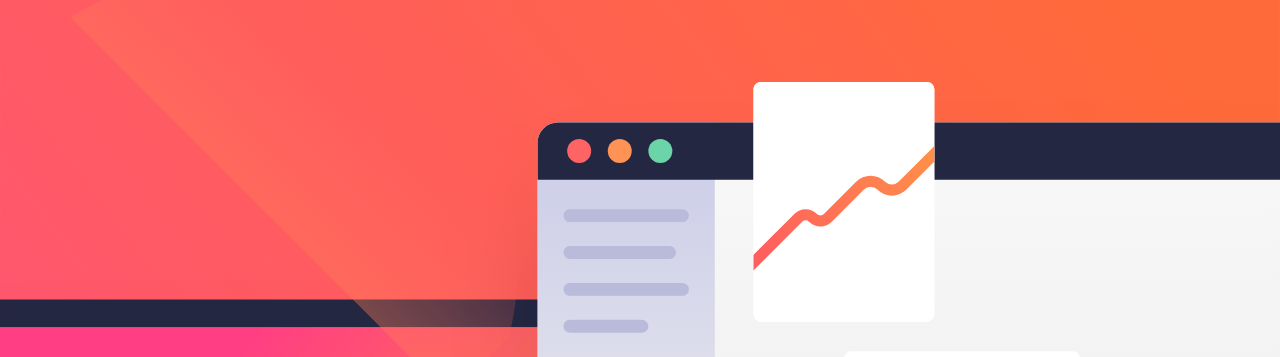
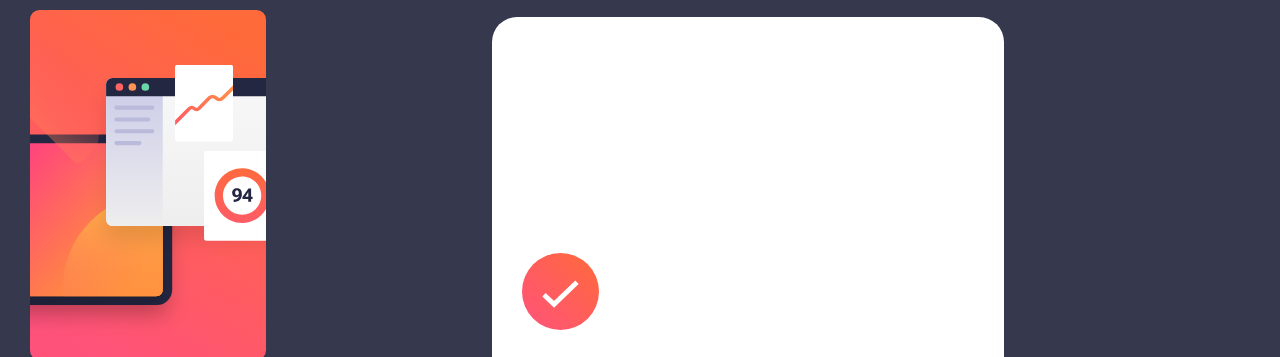
Before and after one commit to kerdaino/newsletter, a website built with Parcel: page index.html in a window 1280 px wide. Shown: the top 357 px of the page. Built offline with nearby package versions, Linux system fonts and the light colour scheme; files whose address does not match are found by name.

Commit message:
third commit

```diff
--- a/css/main.css
+++ b/css/main.css
@@ -314,8 +314,40 @@ form {
    Modify as content requires.
    ========================================================================== */
 
-@media only screen and (min-width: 35em) {
-  /* Style adjustments for viewports that meet the condition */
+@media only screen and (min-width: 767px) {
+  /* Desktop styles */
+
+  body{
+    width: 80%;
+    display: flex;
+    align-items: center;
+    justify-content: center;
+    padding: 0;
+  }
+
+  .content-wrapper{
+    display: flex;
+    border-radius: 25px;
+    margin: 50px 0 0 300px;
+    padding: 20px;
+    flex-direction: row-reverse;
+  }
+
+  .content-wrapper2{
+    width: 50%;
+    padding: 0;
+    border-radius: 25px;
+  }
+
+  .half-width1{
+    content: url(../img/illustration-sign-up-desktop.svg);
+    width: 50%;
+    padding: 10px;
+  }
+
+  .half-width2{
+    /* width: 50%; */
+  }
 }
 
 @media print,
--- a/index.html
+++ b/index.html
@@ -25,7 +25,7 @@
 <body>
 
     <!-- Add your site or application content here -->
-    <section class="content-wrapper">
+    <section class="content-wrapper,hide">
         <div class="img half-width1">
             <img src="img/illustration-sign-up-mobile.svg" alt="screen-image">
         </div>
```
